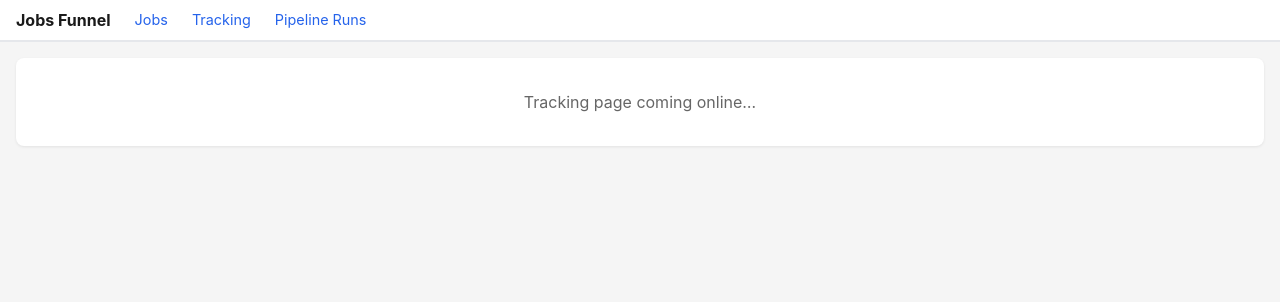
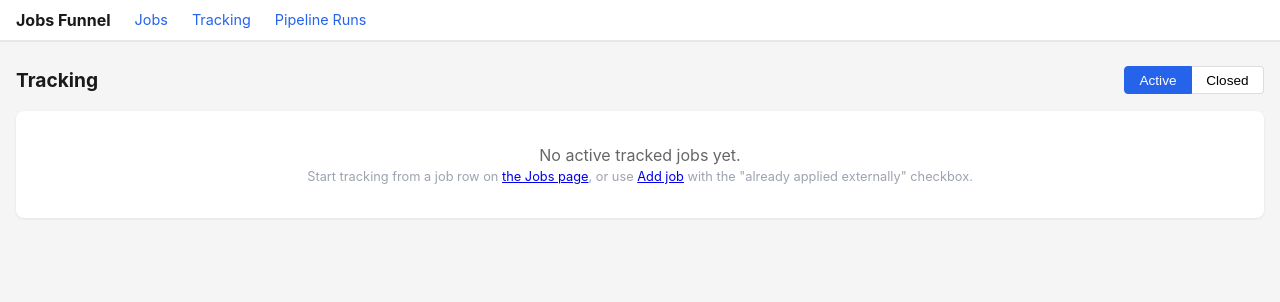
Before and after one commit to Cameleolam/jobs-funnel, a FastAPI app: page /tracking in a window 1280 px wide. Shown: the top 302 px of the page. Run offline with FastAPI, Linux system fonts and the light colour scheme; data that the repository does not hold is empty; some libraries are stand-ins or nearby versions.

Commit message:
feat(tracking): add Vue root component fetching tracked jobs

```diff
--- a/ui/static/tracking/app.js
+++ b/ui/static/tracking/app.js
@@ -1,3 +1,4 @@
-// Mounted by ui/templates/tracking.html. Replaced in Task 6.
-const root = document.getElementById('tracking-app');
-root.innerHTML = '<div class="tracking-empty">Tracking page coming online…</div>';
+import { createApp } from 'https://unpkg.com/vue@3/dist/vue.esm-browser.prod.js';
+import { TrackingApp } from './components/TrackingApp.js';
+
+createApp(TrackingApp).mount('#tracking-app');
--- /dev/null
+++ b/ui/static/tracking/components/TrackingApp.js
@@ -0,0 +1,50 @@
+import { computed, onMounted } from 'https://unpkg.com/vue@3/dist/vue.esm-browser.prod.js';
+import { store, fetchJobs, isJobClosed } from '../state.js';
+
+export const TrackingApp = {
+  name: 'TrackingApp',
+  setup() {
+    onMounted(fetchJobs);
+
+    const visibleJobs = computed(() => {
+      const closed = store.tab === 'closed';
+      return store.jobs.filter((j) => isJobClosed(j) === closed);
+    });
+
+    return { store, visibleJobs };
+  },
+  template: `
+    <div class="tracking-page">
+      <div class="tracking-header">
+        <h2>Tracking</h2>
+        <div class="tracking-tabs">
+          <button :class="{active: store.tab === 'active'}"
+                  @click="store.tab = 'active'">Active</button>
+          <button :class="{active: store.tab === 'closed'}"
+                  @click="store.tab = 'closed'">Closed</button>
+        </div>
+      </div>
+
+      <p v-if="store.loading" class="text-muted">Loading…</p>
+      <p v-else-if="store.error" class="error-banner">{{ store.error }}</p>
+      <div v-else-if="visibleJobs.length === 0" class="tracking-empty">
+        <p>No {{ store.tab }} tracked jobs yet.</p>
+        <p class="text-muted">
+          Start tracking from a job row on
+          <a href="/">the Jobs page</a>,
+          or use <a href="/jobs/new">Add job</a> with the
+          "already applied externally" checkbox.
+        </p>
+      </div>
+      <div v-else>
+        <p class="text-muted">{{ visibleJobs.length }} job(s) · timeline component lands in Task 8</p>
+        <ul>
+          <li v-for="j in visibleJobs" :key="j.id">
+            <strong>{{ j.company }}</strong> — {{ j.title }}
+            ({{ j.events.length }} event(s))
+          </li>
+        </ul>
+      </div>
+    </div>
+  `,
+};
--- /dev/null
+++ b/ui/static/tracking/state.js
@@ -0,0 +1,65 @@
+// Tiny reactive store + fetch helpers.
+import { reactive } from 'https://unpkg.com/vue@3/dist/vue.esm-browser.prod.js';
+
+export const store = reactive({
+  jobs: [],
+  loading: false,
+  error: null,
+  tab: 'active', // 'active' | 'closed'
+});
+
+const CLOSED_LABEL_RE = /reject|declin|withdraw|ghost|accept|offer accepted/i;
+
+export function isJobClosed(job) {
+  if (!job.events || job.events.length === 0) return false;
+  const last = job.events[job.events.length - 1];
+  return last.kind === 'decision' && CLOSED_LABEL_RE.test(last.label || '');
+}
+
+export async function fetchJobs() {
+  store.loading = true;
+  store.error = null;
+  try {
+    const r = await fetch('/api/tracking/jobs');
+    if (!r.ok) throw new Error(`HTTP ${r.status}`);
+    store.jobs = await r.json();
+  } catch (e) {
+    store.error = e.message;
+  } finally {
+    store.loading = false;
+  }
+}
+
+export async function createEvent(payload) {
+  const r = await fetch('/api/tracking/events', {
+    method: 'POST',
+    headers: { 'Content-Type': 'application/json' },
+    body: JSON.stringify(payload),
+  });
+  if (!r.ok) throw new Error(`HTTP ${r.status}`);
+  await fetchJobs();
+  return r.json();
+}
+
+export async function updateEvent(eventId, payload) {
+  const r = await fetch(`/api/tracking/events/${eventId}`, {
+    method: 'PATCH',
+    headers: { 'Content-Type': 'application/json' },
+    body: JSON.stringify(payload),
+  });
+  if (!r.ok) throw new Error(`HTTP ${r.status}`);
+  await fetchJobs();
+  return r.json();
+}
+
+export async function deleteEvent(eventId) {
+  const r = await fetch(`/api/tracking/events/${eventId}`, { method: 'DELETE' });
+  if (!r.ok) throw new Error(`HTTP ${r.status}`);
+  await fetchJobs();
+}
+
+export async function stopTracking(jobId) {
+  const r = await fetch(`/api/tracking/jobs/${jobId}/stop`, { method: 'POST' });
+  if (!r.ok) throw new Error(`HTTP ${r.status}`);
+  await fetchJobs();
+}
--- a/ui/static/tracking/styles.css
+++ b/ui/static/tracking/styles.css
@@ -7,3 +7,21 @@
   text-align: center;
   color: #666;
 }
+
+.tracking-header {
+  display: flex;
+  align-items: center;
+  justify-content: space-between;
+  margin-bottom: 1rem;
+}
+.tracking-header h2 { margin: 0; font-size: 1.2rem; }
+.tracking-tabs button {
+  background: #fff;
+  border: 1px solid #ddd;
+  padding: 0.35rem 0.9rem;
+  font-size: 0.85rem;
+  cursor: pointer;
+}
+.tracking-tabs button:first-child { border-radius: 4px 0 0 4px; }
+.tracking-tabs button:last-child { border-radius: 0 4px 4px 0; border-left: none; }
+.tracking-tabs button.active { background: #2563eb; color: #fff; border-color: #2563eb; }
```
